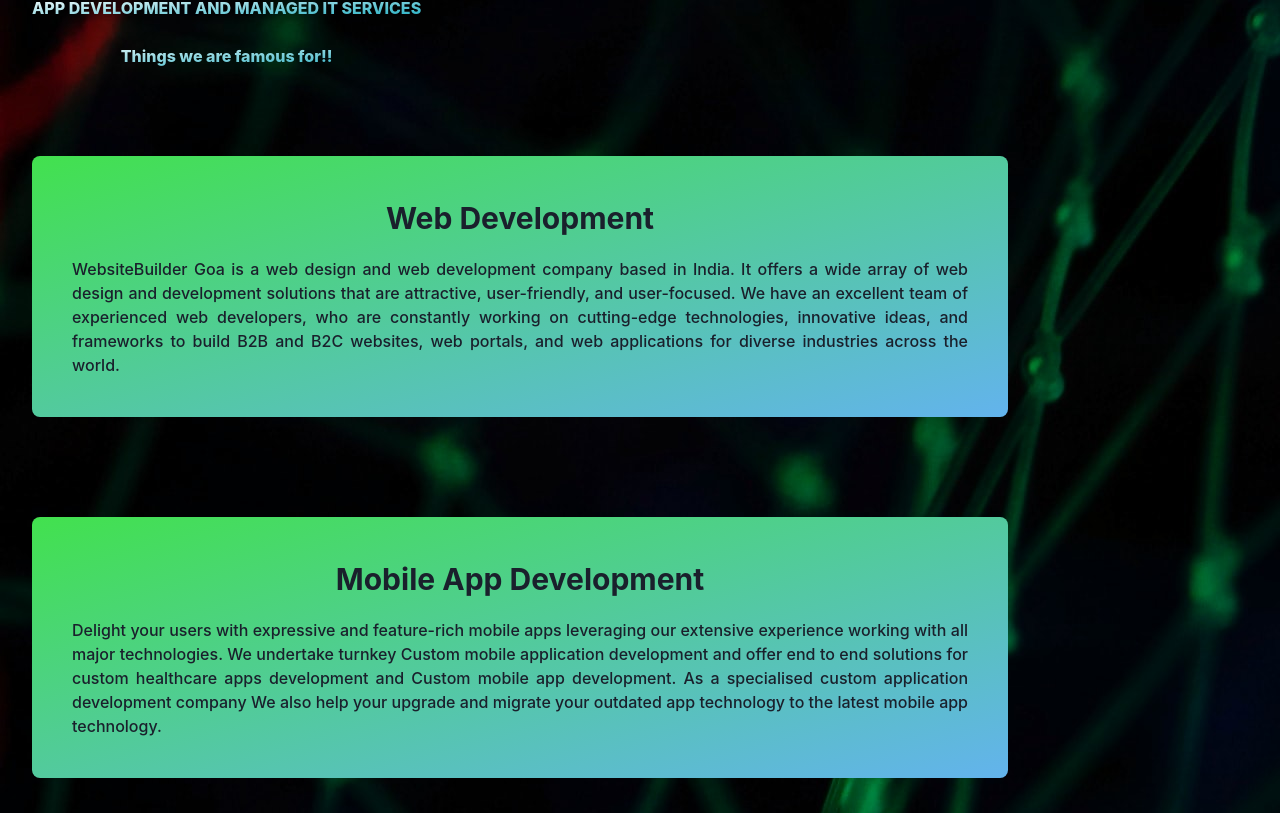
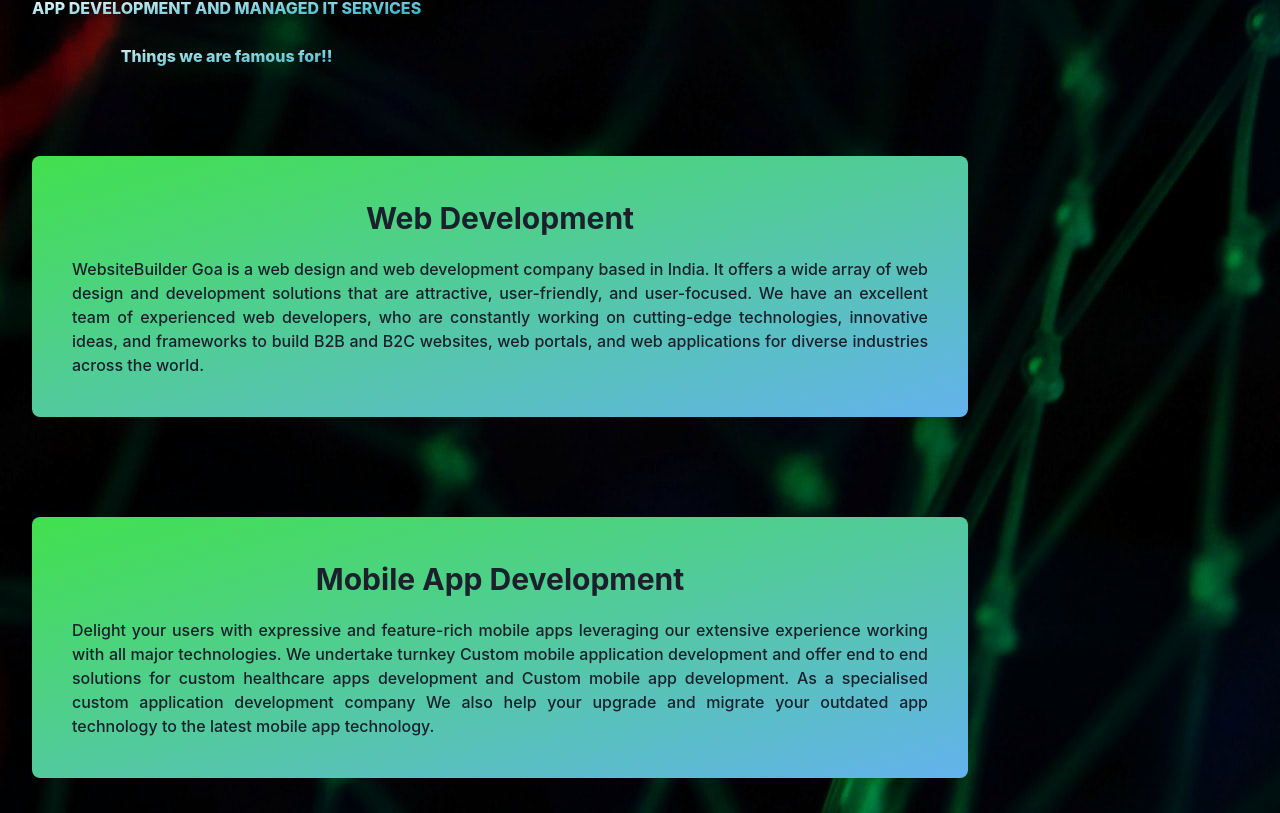
Before and after one commit to WebsiteBuildersGoa/WebsiteBuildersGoa, a React (Create React App) app: page /served in a window 1280 px wide. Shown: the part 560-1373 px from the top of the page. Built offline with nearby package versions, Linux system fonts and the light colour scheme.

Commit message:
Update toools.js

```diff
--- a/src/toools.js
+++ b/src/toools.js
@@ -1,4 +1,4 @@
-import { Fragment } from 'react';
+import { Fragment,flex } from 'react';
 import { Container, Text, Stack, Avatar, Icon, Image, Box, SimpleGrid } from '@chakra-ui/react';
 // Here we have used react-icons package for the icon
 import { ImQuotesLeft } from 'react-icons/im';
@@ -82,19 +82,20 @@
 
 const Invest = () => {
     return (
-        <Container maxW='full' mt="0px" mb="0px" justify={'center'} p={{ base: 5, md: 8 }}>
+        <Container display={flex} justifyContent='center' maxW='1000px' mx="auto"  p={{ base: 5, md: 8 }}>
 
-
+<Box>
             {invest.map((obj, index) => (
                 <Fragment key={index}>
                     <Stack
+
                         direction={{ base: 'column', sm: 'row' }}
                         bgGradient="linear(to-br, #42e14e, blue.300)"
                         spacing={{ base: 0, sm: 10 }}
                         marginBottom="100px"
                         p={{ base: 4, sm: 10 }}
                         rounded="lg"
-                        justify="center"
+                        justifyContent="center"
                     >
                         {/* <Box width="20rem" pos="relative" d={{ base: 'none', sm: 'block' }}>
                             {/* <Image
@@ -107,8 +108,8 @@
                             /> */}
                         {/* </Box> */} */
 
-                        <Stack justify="center" direction="column" spacing={4} textAlign="center" maxW="4xl">
-                            <Text fontWeight="bold" fontSize="3xl">
+                        <Stack justifyContent="center" direction="column" spacing={4} textAlign="center" maxW="4xl">
+                            <Text fontWeight="bold" fontSize="3xl" display={flex} justifyContent="center">
                                 {obj.name}
                             </Text>
                             <Text  justifyContent="space-between" textAlign="justify"fontSize="md" fontWeight="medium">
@@ -123,7 +124,7 @@
                 </Fragment>
 
             ))}
-
+</Box>
         </Container>
     );
 
```
